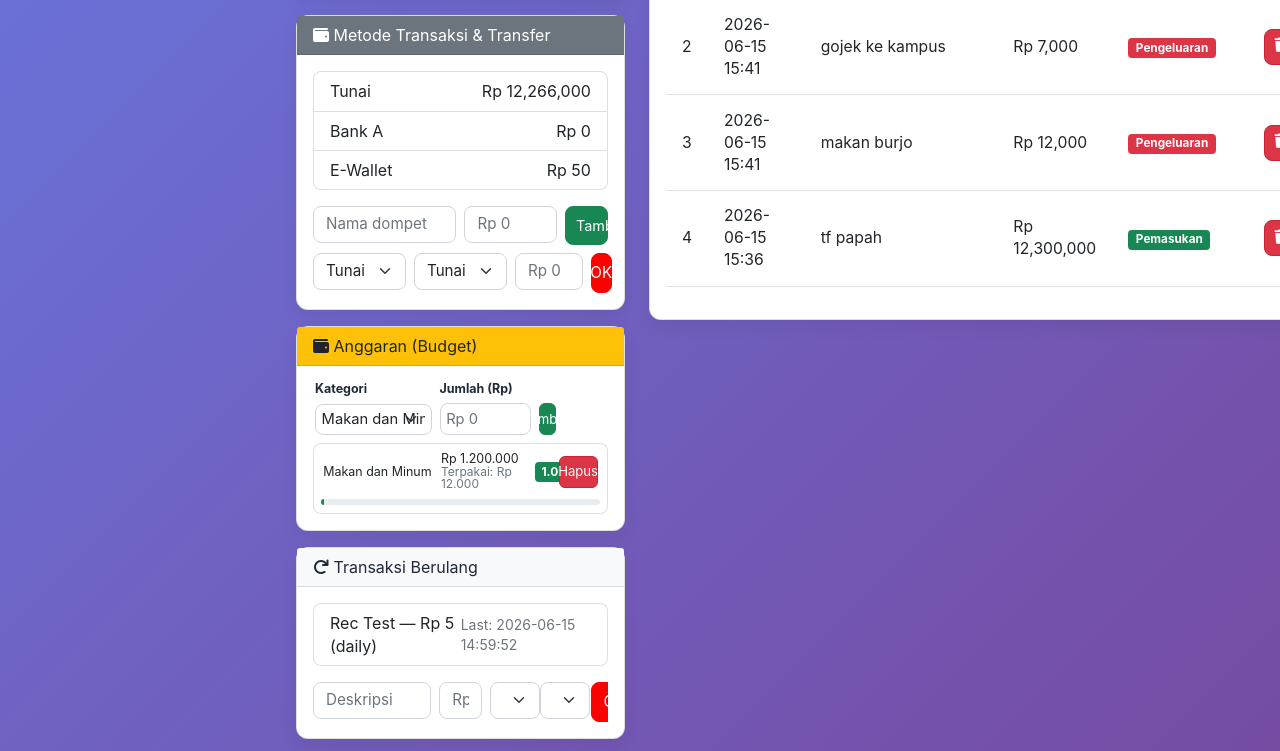
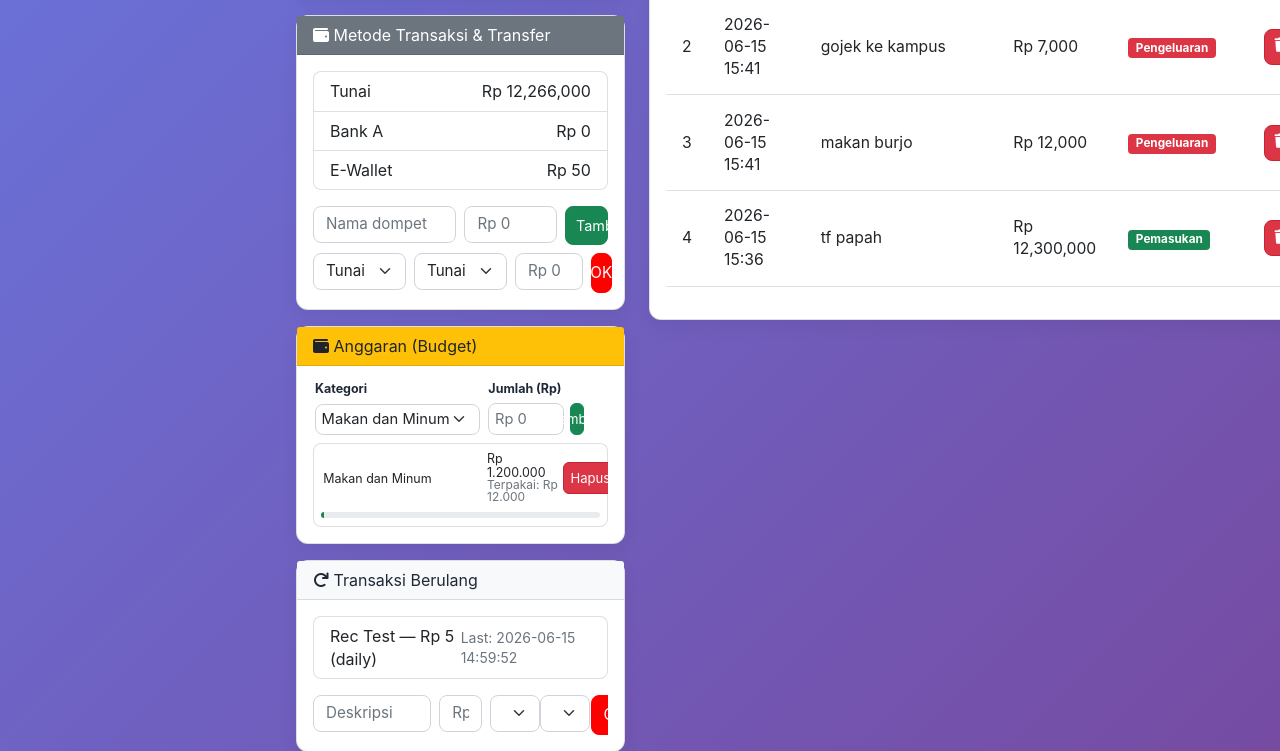
Before and after one commit to MuhammadAzzaRayyan/finance-tracker, a Flask app: page / in a window 1280 px wide; the page is wider, and only the part inside the window is pictured. Shown: the part 758-1509 px from the top of that part. Run offline with Flask 3, Linux system fonts and the light colour scheme.

Commit message:
UI: rebalance budget-panel column widths so category and amount have more room

```diff
--- a/static/style.css
+++ b/static/style.css
@@ -257,3 +257,14 @@ button, .btn, a.btn {
 .budget-panel form .col-5, .budget-panel form .col-4 { flex: 0 0 auto; }
 .budget-panel form .col-1 { display:flex; align-items:center; justify-content:center; }
 .budget-panel .form-select.form-select-sm, .budget-panel .form-control-sm { max-width: 100%; }
+
+/* Rebalance internal column widths inside the Anggaran panel so text has more room
+    without expanding the overall card width. These set percentage widths for
+    the existing bootstrap column classes when inside .budget-panel. */
+.budget-panel .col-5 { flex: 0 0 58% !important; max-width: 58% !important; }
+.budget-panel .col-4 { flex: 0 0 28% !important; max-width: 28% !important; }
+.budget-panel .col-1 { flex: 0 0 6% !important; max-width: 6% !important; }
+.budget-panel .col-2 { flex: 0 0 8% !important; max-width: 8% !important; }
+
+.budget-panel .list-group-item .col-2 { display:flex; align-items:center; justify-content:center; }
+.budget-panel .badge { font-size: .72rem; padding: .2rem .35rem; }
```
